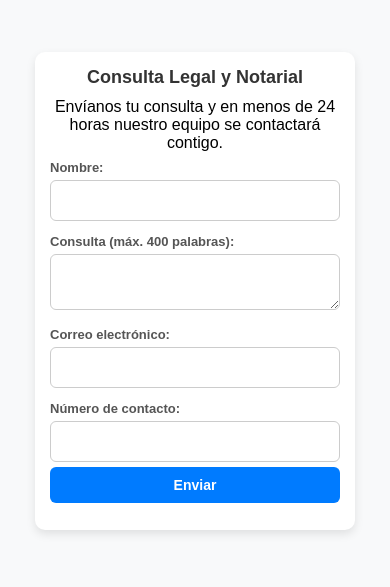
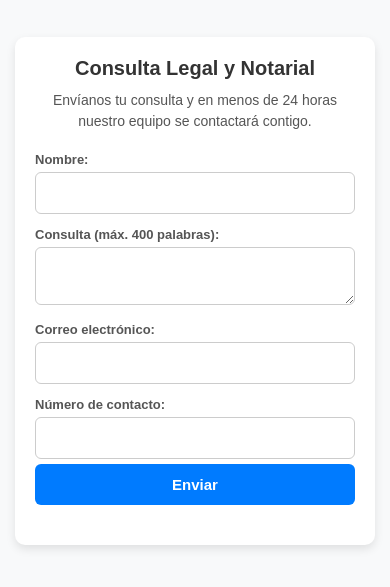
Before and after one commit to Tu-consulta-Legal/Tu-consulta-Legal, a plain HTML site: page index.html in a window 390 px wide. Shown: the part 131-718 px from the top of the page. Drawn offline with Linux system fonts and the light colour scheme.

Commit message:
Update styles.css

```diff
--- a/styles.css
+++ b/styles.css
@@ -38,6 +38,14 @@ h2 {
     margin-bottom: 10px;
     color: #333;
     font-size: 20px; /* Tamaño más adaptable */
+}
+
+/* Párrafo debajo del título */
+form p {
+    margin-bottom: 20px;
+    color: #555;
+    font-size: 14px;
+    line-height: 1.5;
 }
 
 /* Labels */
@@ -101,18 +109,133 @@ button:hover {
 
 /* Ajustes para pantallas pequeñas */
 @media (max-width: 480px) {
-    body {
-        padding: 10px;
+/* Allgemeine Stile */
+* {
+margin: 0;
+padding: 0;
+box-sizing: border-box;
 }
 
+body {
+font-family: 'Arial', sans-serif;
+background: #f8f9fa;
+display: flex;
+justify-content: center;
+align-items: center;
+min-height: 100vh;
+padding: 15px; /* Abstand zum Vermeiden von Kanten auf Mobilgeräten */
+}
+
+/* Formularinhalt */
 form {
+background: white;
+padding: 20px;
+border-radius: 10px;
 width: 100%;
-        max-width: 320px; /* Más compacto */
+max-width: 360px; /* Reduziere die Größe für eine bessere Anpassung */
+box-shadow: 0px 4px 10px rgba(0, 0, 0, 0.1);
+text-align: center;
+animation: fadeIn 0.5s ease-in-out;
+}
+
+/* Eingangseffekt */
+@keyframes fadeIn {
+from { opacity: 0; transform: translateY(-10px); }
+to { opacity: 1; transform: translateY(0); }
+}
+
+/* Titel */
+h2 {
+margin-bottom: 10px;
+color: #333;
+font-size: 20px; /* Größe anpassbarer */
+}
+
+/* Unterer Teil des Titels */
+form p {
+margin-bottom: 20px;
+color: #555;
+font-size: 14px;
+line-height: 1.5;
+}
+
+/* Labels */
+label {
+font-weight: bold;
+display: block;
+margin-top: 8px;
+text-align: left;
+font-size: 13px;
+color: #555;
+}
+
+/* Eingabefelder */
+input, textarea {
+width: 100%;
+padding: 12px;
+margin: 5px 0;
+border: 1px solid #ccc;
+border-radius: 6px;
+font-size: 14px;
+Übergang: alle 0,3 s, ease-in-out;
+Schriftfamilie: inherit; /* Verwende die gleiche Schriftart */
+}
+
+/* Stile, damit die Felder nicht an den Rändern hängen */
+Eingabe: Fokus, Textbereich: Fokus {
+Rahmenfarbe: #007bff;
+Umriss: keiner;
+Boxschatten: 0px 0px 5px rgba(0, 123, 255, 0,4);
+}
+
+/* Senden-Schaltfläche */
+Schaltfläche {
+Hintergrund: #007bff;
+Farbe: weiß;
+Rahmen: keiner;
+Polsterung: 12px;
+Cursor: Zeiger;
+Breite: 100 %;
+Rahmenradius: 6px;
+Schriftgröße: 15px;
+Schriftstärke: fett;
+Übergang: alle 0,3 s;
+}
+
+/* Bewirkt, dass die Maus über die Taste gedrückt wird */
+button:hover {
+    Hintergrund: #0056b3;
+    transform: scale(1.02);
+    Box-Shadow: 0px 3px 8px rgba(0, 91, 187, 0.3);
+}
+
+/* Fehlermeldung zur Fehlerbestätigung */
+#mensaje {
+    Textausrichtung: Mitte;
+    Schriftstärke: fett;
+    Rand oben: 12px;
+    Schriftgröße: 14px;
+    Farbe: #007bff;
+}
+
+/* Anpassungen für kleine Bildschirme */
+@media (maximale Breite: 480 Pixel) {
+    Körper {
+        Polsterung: 10px;
+    }
+
+    bilden {
+        Breite: 100 %;
+        max-width: 320px; /* Kompakter */
 padding: 15px;
 }
 
 h2 {
 font-size: 18px;
+}
+
+p {
+font-size: 13px;
 }
 
 input, textarea {
@@ -123,4 +246,4 @@ button:hover {
 font-size: 14px;
 padding: 10px;
 }
-}
+}￼Dateiinhalt hier eingeben
```
Lines whose indentation alone changed are shown as unchanged.
